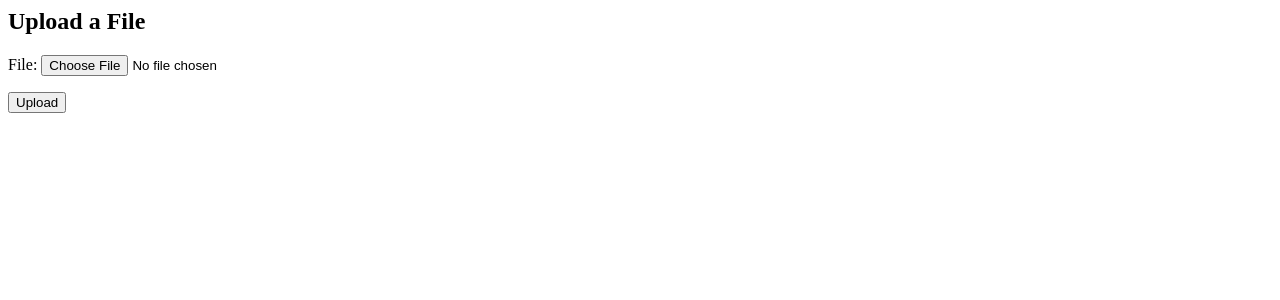
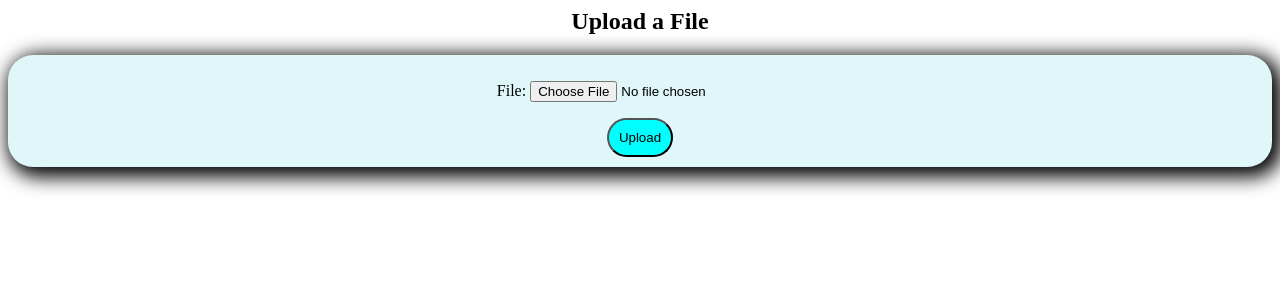
Before and after one commit to nikhil-khulbe/excel_uploader, a Django app: page /upload/ in a window 1280 px wide. Shown: the top 300 px of the page. Run offline with Django 5.2, Linux system fonts and the light colour scheme.

Commit message:
Update upload.html

```diff
--- a/file_uploader/templates/upload.html
+++ b/file_uploader/templates/upload.html
@@ -1,3 +1,40 @@
+<style>
+  form{
+    display: flex;
+    justify-content: center;
+    align-items: center;
+    flex-direction: column;
+    background-color: #E0F7FA;;
+    padding: 10px;
+    border-radius:25px;
+    box-shadow: 5px 5px 19px 5px;
+
+
+  }
+  h2{
+    display: flex;
+    justify-content: center;
+    align-items: center;
+  }
+  div{
+    display: flex;
+    justify-content: center;
+    align-items: center;
+    height: 100vh;
+    flex-direction: column;
+  }
+ button{
+    border-radius:25px;
+    padding: 10px;
+    background-color: cyan;
+    cursor: pointer;
+  }
+
+  button:hover{
+    background-color: white;
+
+  }
+</style>
 <h2>Upload a File</h2>
 <form method="POST" enctype="multipart/form-data">
   {% csrf_token %}
```
